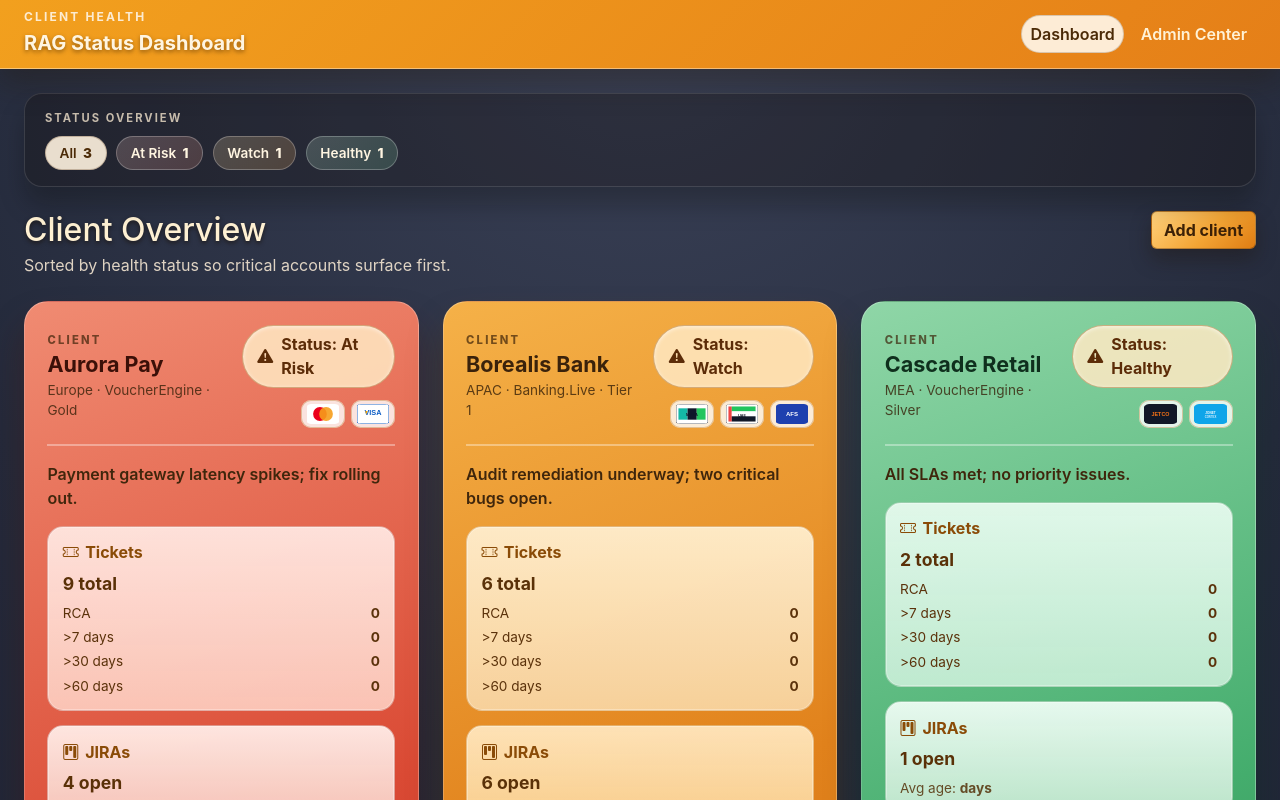
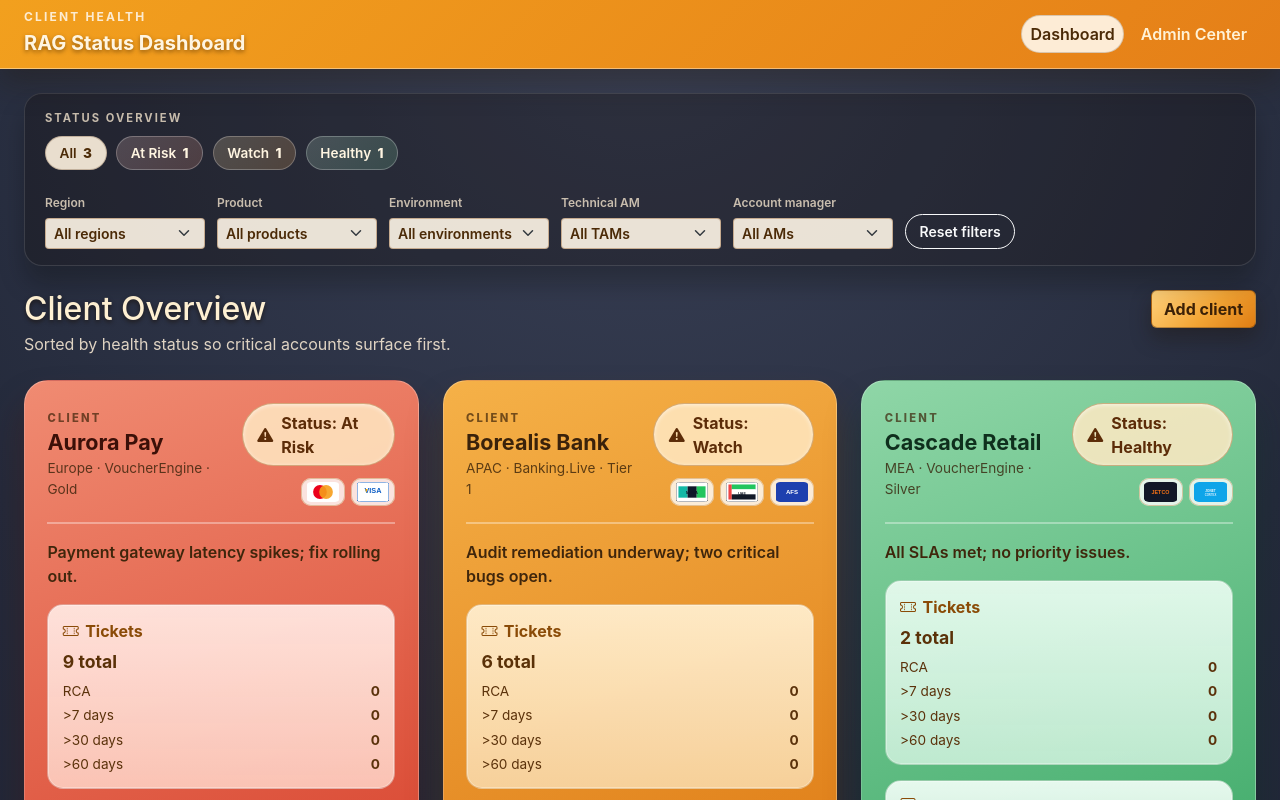
Before and after one commit to rohithpty/ClientDashboard, a React (Vite) app: page / in a window 1280 px wide. Shown: the top 800 px of the page. Built offline with nearby package versions, Linux system fonts and the light colour scheme.

Commit message:
Show filters always and add TAM/AM fields

```diff
--- a/src/data/seedClients.js
+++ b/src/data/seedClients.js
@@ -6,6 +6,8 @@ export const seedClients = [
     product: "VoucherEngine",
     environment: "Production",
     tier: "Gold",
+    technicalAccountManager: "Ava Hart",
+    accountManager: "Logan Price",
     schemes: ["Mastercard", "Visa"],
     customSchemeLogo: "",
     currentStatus: "Red",
@@ -50,6 +52,8 @@ export const seedClients = [
     product: "Banking.Live",
     environment: "Staging",
     tier: "Tier 1",
+    technicalAccountManager: "Jordan Lee",
+    accountManager: "Morgan Blake",
     schemes: ["MADA", "UAE", "AFS"],
     customSchemeLogo: "",
     currentStatus: "Amber",
@@ -89,6 +93,8 @@ export const seedClients = [
     product: "VoucherEngine",
     environment: "Production",
     tier: "Silver",
+    technicalAccountManager: "Ava Hart",
+    accountManager: "Riley Chen",
     schemes: ["Jetco", "Jonet/Cortex"],
     customSchemeLogo: "",
     currentStatus: "Green",
--- a/src/pages/ConfigPage.jsx
+++ b/src/pages/ConfigPage.jsx
@@ -44,6 +44,8 @@ const createEmptyForm = () => ({
   region: REGIONS[0],
   product: PRODUCTS[0],
   tier: TIERS[0],
+  technicalAccountManager: "",
+  accountManager: "",
   status: "Green",
   summary: "",
   schemes: [],
@@ -208,6 +210,8 @@ export default function ConfigPage() {
       region: formState.region,
       product: formState.product,
       tier: formState.tier,
+      technicalAccountManager: formState.technicalAccountManager.trim(),
+      accountManager: formState.accountManager.trim(),
       schemes: formState.schemes,
       customSchemeLogo: formState.customSchemeLogo,
       clientLogo: formState.clientLogo,
@@ -262,6 +266,8 @@ export default function ConfigPage() {
       region: client.region ?? REGIONS[0],
       product: client.product ?? PRODUCTS[0],
       tier: client.tier ?? TIERS[0],
+      technicalAccountManager: client.technicalAccountManager ?? "",
+      accountManager: client.accountManager ?? "",
       status: client.currentStatus ?? "Green",
       summary: client.summary ?? "",
       schemes: client.schemes ?? [],
@@ -571,6 +577,42 @@ export default function ConfigPage() {
                   </option>
                 ))}
               </select>
+            </div>
+            <div className="col-md-6">
+              <label className="form-label" htmlFor="client-tam">
+                Technical Account Manager
+              </label>
+              <input
+                id="client-tam"
+                className="form-control"
+                type="text"
+                value={formState.technicalAccountManager}
+                onChange={(event) =>
+                  setFormState((prev) => ({
+                    ...prev,
+                    technicalAccountManager: event.target.value,
+                  }))
+                }
+                placeholder="Assigned TAM"
+              />
+            </div>
+            <div className="col-md-6">
+              <label className="form-label" htmlFor="client-am">
+                Account Manager
+              </label>
+              <input
+                id="client-am"
+                className="form-control"
+                type="text"
+                value={formState.accountManager}
+                onChange={(event) =>
+                  setFormState((prev) => ({
+                    ...prev,
+                    accountManager: event.target.value,
+                  }))
+                }
+                placeholder="Assigned AM"
+              />
             </div>
             <div className="col-md-6">
               <label className="form-label" htmlFor="client-status">
--- a/src/pages/DashboardPage.jsx
+++ b/src/pages/DashboardPage.jsx
@@ -76,6 +76,8 @@ export default function DashboardPage() {
   const [regionFilter, setRegionFilter] = useState("All");
   const [productFilter, setProductFilter] = useState("All");
   const [environmentFilter, setEnvironmentFilter] = useState("All");
+  const [tamFilter, setTamFilter] = useState("All");
+  const [accountManagerFilter, setAccountManagerFilter] = useState("All");
   const { clients } = useClients();
   const incidentRecords = getReportData("incidents").records;
   const supportRecords = getReportData("support-tickets").records;
@@ -115,6 +117,24 @@ export default function DashboardPage() {
       ).sort(),
     [clientsWithSummaries],
   );
+  const technicalAccountManagers = useMemo(
+    () =>
+      Array.from(
+        new Set(
+          clientsWithSummaries.map(
+            (client) => client.technicalAccountManager ?? "Unassigned",
+          ),
+        ),
+      ).sort(),
+    [clientsWithSummaries],
+  );
+  const accountManagers = useMemo(
+    () =>
+      Array.from(
+        new Set(clientsWithSummaries.map((client) => client.accountManager ?? "Unassigned")),
+      ).sort(),
+    [clientsWithSummaries],
+  );
 
   const filteredClients = useMemo(() => {
     return sortedClients.filter((client) => {
@@ -133,11 +153,29 @@ export default function DashboardPage() {
       ) {
         return false;
       }
+      if (
+        tamFilter !== "All" &&
+        (client.technicalAccountManager ?? "Unassigned") !== tamFilter
+      ) {
+        return false;
+      }
+      if (
+        accountManagerFilter !== "All" &&
+        (client.accountManager ?? "Unassigned") !== accountManagerFilter
+      ) {
+        return false;
+      }
       return true;
     });
-  }, [sortedClients, statusFilter, regionFilter, productFilter, environmentFilter]);
-
-  const showFilters = statusFilter !== "All";
+  }, [
+    sortedClients,
+    statusFilter,
+    regionFilter,
+    productFilter,
+    environmentFilter,
+    tamFilter,
+    accountManagerFilter,
+  ]);
 
   return (
     <section className="d-grid gap-4">
@@ -166,7 +204,7 @@ export default function DashboardPage() {
             ))}
           </div>
         </div>
-        <div className={`dashboard-filters ${showFilters ? "is-visible" : ""}`}>
+        <div className="dashboard-filters">
           <div className="filter-group">
             <label className="filter-label" htmlFor="region-filter">
               Region
@@ -221,6 +259,42 @@ export default function DashboardPage() {
               ))}
             </select>
           </div>
+          <div className="filter-group">
+            <label className="filter-label" htmlFor="tam-filter">
+              Technical AM
+            </label>
+            <select
+              id="tam-filter"
+              className="form-select form-select-sm"
+              value={tamFilter}
+              onChange={(event) => setTamFilter(event.target.value)}
+            >
+              <option value="All">All TAMs</option>
+              {technicalAccountManagers.map((manager) => (
+                <option key={manager} value={manager}>
+                  {manager}
+                </option>
+              ))}
+            </select>
+          </div>
+          <div className="filter-group">
+            <label className="filter-label" htmlFor="account-manager-filter">
+              Account manager
+            </label>
+            <select
+              id="account-manager-filter"
+              className="form-select form-select-sm"
+              value={accountManagerFilter}
+              onChange={(event) => setAccountManagerFilter(event.target.value)}
+            >
+              <option value="All">All AMs</option>
+              {accountManagers.map((manager) => (
+                <option key={manager} value={manager}>
+                  {manager}
+                </option>
+              ))}
+            </select>
+          </div>
           <button
             className="btn btn-sm btn-outline-light filter-reset"
             type="button"
@@ -228,6 +302,8 @@ export default function DashboardPage() {
               setRegionFilter("All");
               setProductFilter("All");
               setEnvironmentFilter("All");
+              setTamFilter("All");
+              setAccountManagerFilter("All");
             }}
           >
             Reset filters
--- a/src/styles.css
+++ b/src/styles.css
@@ -126,14 +126,10 @@ body {
 }
 
 .dashboard-filters {
-  display: none;
+  display: flex;
   flex-wrap: wrap;
   gap: 0.75rem;
   align-items: flex-end;
-}
-
-.dashboard-filters.is-visible {
-  display: flex;
 }
 
 .filter-group {
```
